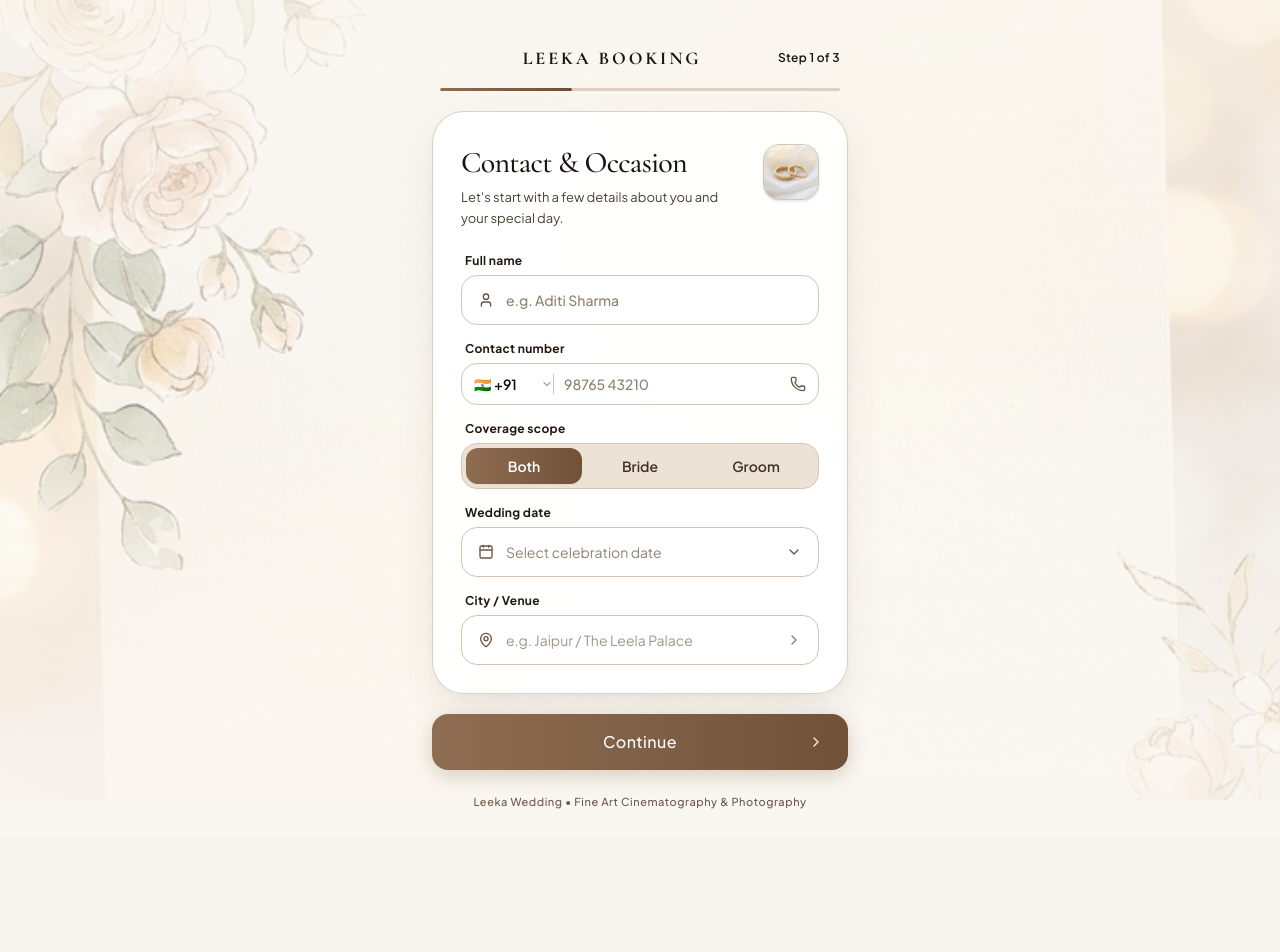
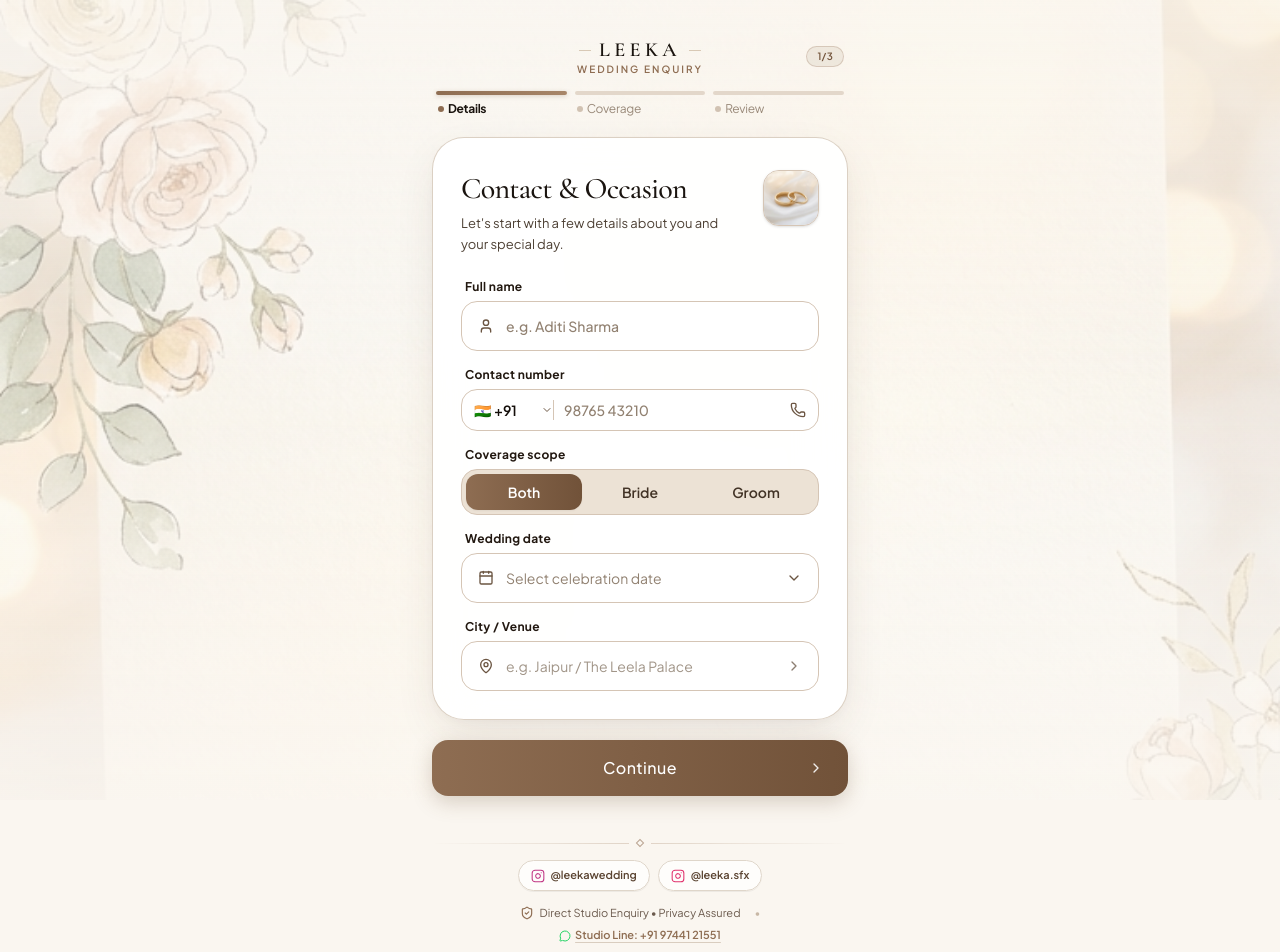
Before and after one commit to jellycutstudios-sudo/leeka, a React (Vite) app: page / in a window 1280 px wide. Shown: the top 952 px of the page. Before the commit the page ends 835 px from the top, so only its background shows below. Built offline with nearby package versions, Linux system fonts and the light colour scheme.

Commit message:
Optimize header and footer UI with luxury typography, progress stepper, and Instagram links

```diff
--- a/src/components/Footer.tsx
+++ b/src/components/Footer.tsx
@@ -1,35 +1,92 @@
 import React from 'react';
-import { ShieldCheck, MessageCircle } from 'lucide-react';
+import { ShieldCheck, MessageCircle, Heart } from 'lucide-react';
 import { getBusinessWhatsAppNumber } from '../lib/whatsapp';
 
+const InstagramIcon: React.FC<{ className?: string }> = ({ className = 'w-3.5 h-3.5' }) => (
+  <svg
+    className={className}
+    viewBox="0 0 24 24"
+    fill="none"
+    stroke="currentColor"
+    strokeWidth="1.8"
+    strokeLinecap="round"
+    strokeLinejoin="round"
+  >
+    <rect width="20" height="20" x="2" y="2" rx="5" ry="5" />
+    <path d="M16 11.37A4 4 0 1 1 12.63 8 4 4 0 0 1 16 11.37z" />
+    <line x1="17.5" x2="17.51" y1="6.5" y2="6.5" />
+  </svg>
+);
+
 export const Footer: React.FC = () => {
-  const currentYear = new Date().getFullYear();
   const rawNumber = getBusinessWhatsAppNumber();
 
   return (
-    <footer className="w-full mt-12 border-t border-[#E8E4DC] py-8 px-4 bg-[#F3F0EA]/50 text-center">
-      <div className="max-w-xl mx-auto flex flex-col items-center gap-4">
-        <div className="flex items-center gap-2 text-xs text-[#6B6B6B]">
-          <ShieldCheck className="w-4 h-4 text-[#B59A70] shrink-0" />
-          <span>
-            Privacy protected: We do not store or sell your data. Your enquiry connects directly with our studio team via WhatsApp.
-          </span>
+    <footer className="w-full mt-7 pt-4 pb-3 flex flex-col items-center gap-3.5 select-none">
+      {/* Delicate Gradient Divider with Diamond Accent */}
+      <div className="w-full flex items-center justify-center gap-2">
+        <span className="h-[1px] flex-1 bg-gradient-to-r from-transparent to-[#D5C5B5]/70" />
+        <span className="w-1.5 h-1.5 rotate-45 border border-[#8E6D52]/60 bg-[#FAF6F0]" />
+        <span className="h-[1px] flex-1 bg-gradient-to-l from-transparent to-[#D5C5B5]/70" />
       </div>
 
-        <div className="flex items-center gap-4 text-xs text-[#5A5A5A] pt-2">
+      {/* Social Portfolios: Instagram */}
+      <div className="flex items-center gap-2">
         <a
-            href={`https://wa.me/${rawNumber}`}
+          href="https://www.instagram.com/leekawedding/"
           target="_blank"
           rel="noopener noreferrer"
-            className="inline-flex items-center gap-1.5 hover:text-[#242424] transition-colors underline decoration-[#B59A70]/60 underline-offset-4"
+          className="inline-flex items-center gap-1.5 px-3 py-1.5 rounded-full bg-white/75 hover:bg-white border border-[#DFD6CA] text-[11px] font-semibold text-[#5A4330] hover:text-[#1A140F] shadow-2xs hover:shadow-xs transition-all active:scale-95"
+          title="Leeka Wedding on Instagram"
         >
-            <MessageCircle className="w-3.5 h-3.5 text-emerald-600" />
-            Direct Studio Line: +91 97441 21551
+          <InstagramIcon className="w-3.5 h-3.5 text-[#C13584]" />
+          <span>@leekawedding</span>
+        </a>
+
+        <a
+          href="https://www.instagram.com/leeka.sfx/"
+          target="_blank"
+          rel="noopener noreferrer"
+          className="inline-flex items-center gap-1.5 px-3 py-1.5 rounded-full bg-white/75 hover:bg-white border border-[#DFD6CA] text-[11px] font-semibold text-[#5A4330] hover:text-[#1A140F] shadow-2xs hover:shadow-xs transition-all active:scale-95"
+          title="Leeka SFX on Instagram"
+        >
+          <InstagramIcon className="w-3.5 h-3.5 text-[#E1306C]" />
+          <span>@leeka.sfx</span>
         </a>
       </div>
 
-        <p className="text-[11px] text-[#8C877D] tracking-wide">
-          © {currentYear} Leeka Wedding. Cinematic Photography & Luxury Wedding Films.
+      {/* Trust Reassurance & Direct Studio Line */}
+      <div className="w-full flex flex-wrap items-center justify-center gap-x-3.5 gap-y-1.5 text-[11px] text-[#6B5A4D]">
+        <div className="flex items-center gap-1.5">
+          <ShieldCheck className="w-3.5 h-3.5 text-[#8E6D52] shrink-0" />
+          <span>Direct Studio Enquiry • Privacy Assured</span>
+        </div>
+
+        <span className="text-[#C8B8A6] hidden sm:inline">•</span>
+
+        <a
+          href={`https://wa.me/${rawNumber}?text=Hi%20Leeka%20Wedding%20Team%2C%20I%20have%20a%20quick%20question%20regarding%20booking.`}
+          target="_blank"
+          rel="noopener noreferrer"
+          className="inline-flex items-center gap-1 text-[#8E6D52] font-semibold hover:text-[#5C4532] transition-colors group cursor-pointer"
+        >
+          <MessageCircle className="w-3 h-3 text-[#25D366] shrink-0" />
+          <span className="underline underline-offset-3 decoration-[#8E6D52]/30 group-hover:decoration-[#8E6D52]">
+            Studio Line: +91 97441 21551
+          </span>
+        </a>
+      </div>
+
+      {/* Studio Signature & Branding */}
+      <div className="flex flex-col items-center gap-0.5 text-center">
+        <p className="font-editorial text-sm sm:text-[15px] font-semibold tracking-[0.18em] text-[#2D251E] uppercase">
+          Leeka Wedding
+        </p>
+        <p className="text-[10px] sm:text-[11px] text-[#806E5F] font-sans tracking-wide">
+          Fine Art Cinematography & Bespoke Wedding Photography
+        </p>
+        <p className="text-[9px] text-[#A69788] mt-0.5 font-sans flex items-center gap-1">
+          Crafted with care <Heart className="w-2.5 h-2.5 text-[#8E6D52] fill-[#8E6D52]/30 inline" /> for your celebration
         </p>
       </div>
     </footer>
--- a/src/components/TopNav.tsx
+++ b/src/components/TopNav.tsx
@@ -1,5 +1,5 @@
 import React from 'react';
-import { ChevronLeft } from 'lucide-react';
+import { ChevronLeft, Check } from 'lucide-react';
 import type { StepNumber } from '../types/enquiry';
 
 interface TopNavProps {
@@ -7,55 +7,118 @@
   totalSteps?: number;
   onBack?: () => void;
   canGoBack?: boolean;
+  onStepClick?: (step: StepNumber) => void;
 }
+
+const STEPS_CONFIG: { step: StepNumber; label: string }[] = [
+  { step: 1, label: 'Details' },
+  { step: 2, label: 'Coverage' },
+  { step: 3, label: 'Review' },
+];
 
 export const TopNav: React.FC<TopNavProps> = ({
   currentStep,
-  totalSteps = 3,
   onBack,
   canGoBack = false,
+  onStepClick,
 }) => {
-  const progressPercent = Math.min(100, Math.round((currentStep / totalSteps) * 100));
-
   return (
-    <div className="w-full max-w-md mx-auto pt-4 pb-2 px-2 flex flex-col gap-3">
+    <header className="w-full max-w-md mx-auto pt-3 pb-2 px-1 flex flex-col gap-3 select-none">
+      {/* Top Bar: Back Action, Luxury Wordmark, and Step Pill */}
       <div className="flex items-center justify-between">
-        {/* Back button */}
-        <div className="w-10">
+        {/* Back Button with subtle glass styling */}
+        <div className="w-9 h-9 flex items-center justify-start">
           {canGoBack && onBack ? (
             <button
               type="button"
               onClick={onBack}
               aria-label="Go to previous step"
-              className="w-9 h-9 rounded-full flex items-center justify-center text-[#574D43] hover:text-[#2D251E] hover:bg-black/5 active:scale-95 transition-all cursor-pointer"
+              className="w-8.5 h-8.5 rounded-full flex items-center justify-center bg-white/80 backdrop-blur-md border border-[#DFD6CA] text-[#5C4532] hover:text-[#1A140F] hover:bg-white active:scale-95 shadow-2xs transition-all cursor-pointer"
             >
-              <ChevronLeft className="w-5 h-5 stroke-[2.2]" />
+              <ChevronLeft className="w-4.5 h-4.5 stroke-[2.2]" />
             </button>
           ) : (
-            <span className="w-9 h-9 block" />
+            <span className="w-8.5 h-8.5" />
           )}
         </div>
 
-        {/* Title */}
-        <h1 className="font-editorial text-base sm:text-lg font-bold tracking-[0.16em] text-[#1A140F] uppercase">
-          LEEKA BOOKING
-        </h1>
+        {/* Brand identity: Refined Editorial serif wordmark */}
+        <div className="flex flex-col items-center">
+          <div className="flex items-center gap-2">
+            <span className="h-[1px] w-3 bg-[#B89B7D]/50 hidden sm:block" />
+            <span className="font-editorial text-lg sm:text-xl font-semibold tracking-[0.22em] text-[#1A140F] uppercase">
+              LEEKA
+            </span>
+            <span className="h-[1px] w-3 bg-[#B89B7D]/50 hidden sm:block" />
+          </div>
+          <span className="text-[9px] sm:text-[10px] font-sans font-semibold tracking-[0.2em] text-[#8E6D52] uppercase -mt-0.5">
+            Wedding Enquiry
+          </span>
+        </div>
 
-        {/* Step indicator */}
-        <div className="w-24 text-right flex items-center justify-end">
-          <span className="text-xs font-sans font-semibold text-[#1A140F] tracking-wide">
-            Step {currentStep} of {totalSteps}
-          </span>
+        {/* Step indicator pill */}
+        <div className="w-9 flex justify-end">
+          <div className="px-2.5 py-0.5 rounded-full text-[10px] font-semibold tracking-wide bg-[#8E6D52]/10 border border-[#8E6D52]/25 text-[#73543B] whitespace-nowrap">
+            {currentStep}/3
+          </div>
         </div>
       </div>
 
-      {/* Sleek thin progress line */}
-      <div className="w-full h-[2.5px] bg-[#DDD0C2] rounded-full overflow-hidden">
-        <div
-          className="h-full bg-gradient-to-r from-[#8E6D52] to-[#6E4F36] rounded-full transition-all duration-300 ease-out"
-          style={{ width: `${progressPercent}%` }}
-        />
+      {/* 3-Segment Stepper with Clean Progress & Meaningful Step Names */}
+      <div className="grid grid-cols-3 gap-2 pt-0.5">
+        {STEPS_CONFIG.map(({ step, label }) => {
+          const isCompleted = currentStep > step;
+          const isCurrent = currentStep === step;
+          const canClick = isCompleted && Boolean(onStepClick);
+
+          return (
+            <button
+              key={step}
+              type="button"
+              disabled={!canClick}
+              onClick={() => canClick && onStepClick?.(step)}
+              className={`flex flex-col gap-1.5 text-left transition-all ${
+                canClick ? 'cursor-pointer hover:opacity-85' : 'cursor-default'
+              }`}
+            >
+              {/* Segmented Bar */}
+              <div
+                className={`h-[3.5px] w-full rounded-full transition-all duration-300 relative overflow-hidden ${
+                  isCompleted
+                    ? 'bg-[#8E6D52]'
+                    : isCurrent
+                    ? 'bg-gradient-to-r from-[#8E6D52] to-[#A88669] shadow-[0_1px_4px_rgba(142,109,82,0.3)]'
+                    : 'bg-[#E3D7CA]'
+                }`}
+              />
+
+              {/* Step Label & Micro Indicator */}
+              <div className="flex items-center gap-1 px-0.5">
+                {isCompleted ? (
+                  <Check className="w-2.5 h-2.5 text-[#8E6D52] stroke-[3] shrink-0" />
+                ) : (
+                  <span
+                    className={`w-1.5 h-1.5 rounded-full shrink-0 transition-colors ${
+                      isCurrent ? 'bg-[#8E6D52]' : 'bg-[#D1C2B2]'
+                    }`}
+                  />
+                )}
+                <span
+                  className={`text-[11px] sm:text-xs tracking-tight transition-colors truncate ${
+                    isCurrent
+                      ? 'font-bold text-[#1A140F]'
+                      : isCompleted
+                      ? 'font-medium text-[#73543B]'
+                      : 'font-normal text-[#9A8A7A]'
+                  }`}
+                >
+                  {label}
+                </span>
+              </div>
+            </button>
+          );
+        })}
       </div>
-    </div>
+    </header>
   );
 };
--- a/src/features/enquiry/EnquiryFlow.tsx
+++ b/src/features/enquiry/EnquiryFlow.tsx
@@ -3,6 +3,7 @@
 import type { EnquiryData, StepNumber } from '../../types/enquiry';
 import { INITIAL_ENQUIRY_DATA, STORAGE_KEY } from '../../lib/constants';
 import { TopNav } from '../../components/TopNav';
+import { Footer } from '../../components/Footer';
 import { StepContact } from './StepContact';
 import { StepCoverage } from './StepCoverage';
 import { StepReview } from './StepReview';
@@ -83,6 +84,11 @@
           onBack={() => {
             if (currentStep > 1) {
               goToStep((currentStep - 1) as StepNumber);
+            }
+          }}
+          onStepClick={(step) => {
+            if (step < currentStep) {
+              goToStep(step);
             }
           }}
         />
@@ -171,12 +177,8 @@
           </AnimatePresence>
         </div>
 
-        {/* Discreet Subtle Brand Line at Bottom */}
-        <div className="text-center mt-6">
-          <p className="text-[11px] font-sans font-medium text-[#6B5A4D] tracking-wider">
-            Leeka Wedding • Fine Art Cinematography & Photography
-          </p>
-        </div>
+        {/* Polished Studio Footer */}
+        <Footer />
       </div>
     </div>
   );
--- a/src/lib/constants.ts
+++ b/src/lib/constants.ts
@@ -52,21 +52,13 @@
   coverageFor: 'both',
   primaryDate: '',
   primaryLocation: '',
-  events: [
-    {
-      id: 'default-wedding',
-      type: 'Wedding / Muhurtham',
-      date: '',
-      location: '',
-      notes: '',
-    },
-  ],
+  events: [],
   photographerCount: '2',
   videography: 'yes',
-  deliverables: ['photography', 'highlights', 'teaser', 'albums'],
+  deliverables: [],
   extras: [],
   otherExtra: '',
   specialRequests: '',
 };
 
-export const STORAGE_KEY = 'leeka_wedding_enquiry_draft_v1';
+export const STORAGE_KEY = 'leeka_wedding_enquiry_draft_v2';
```
Lines whose indentation alone changed are shown as unchanged.
